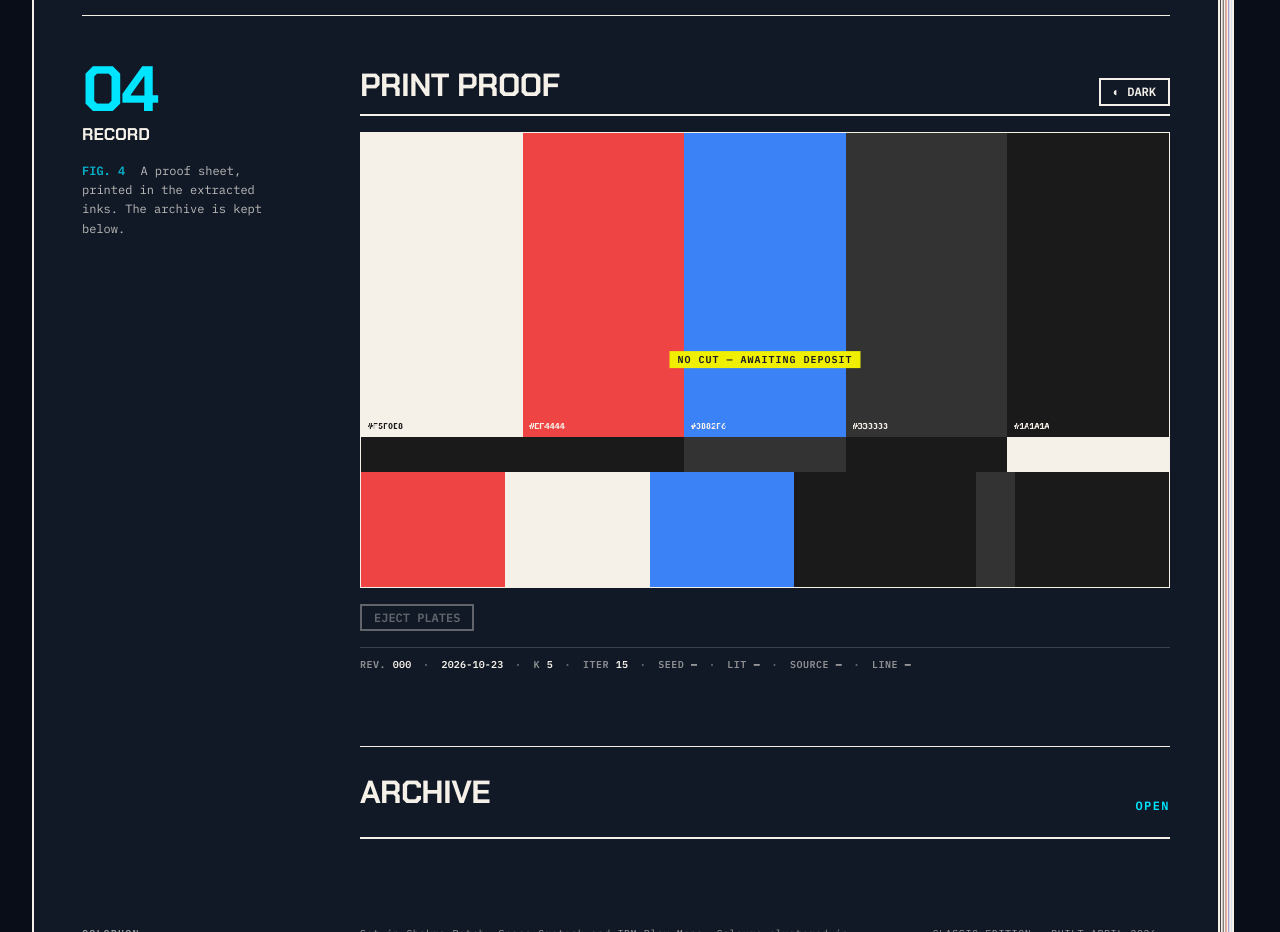
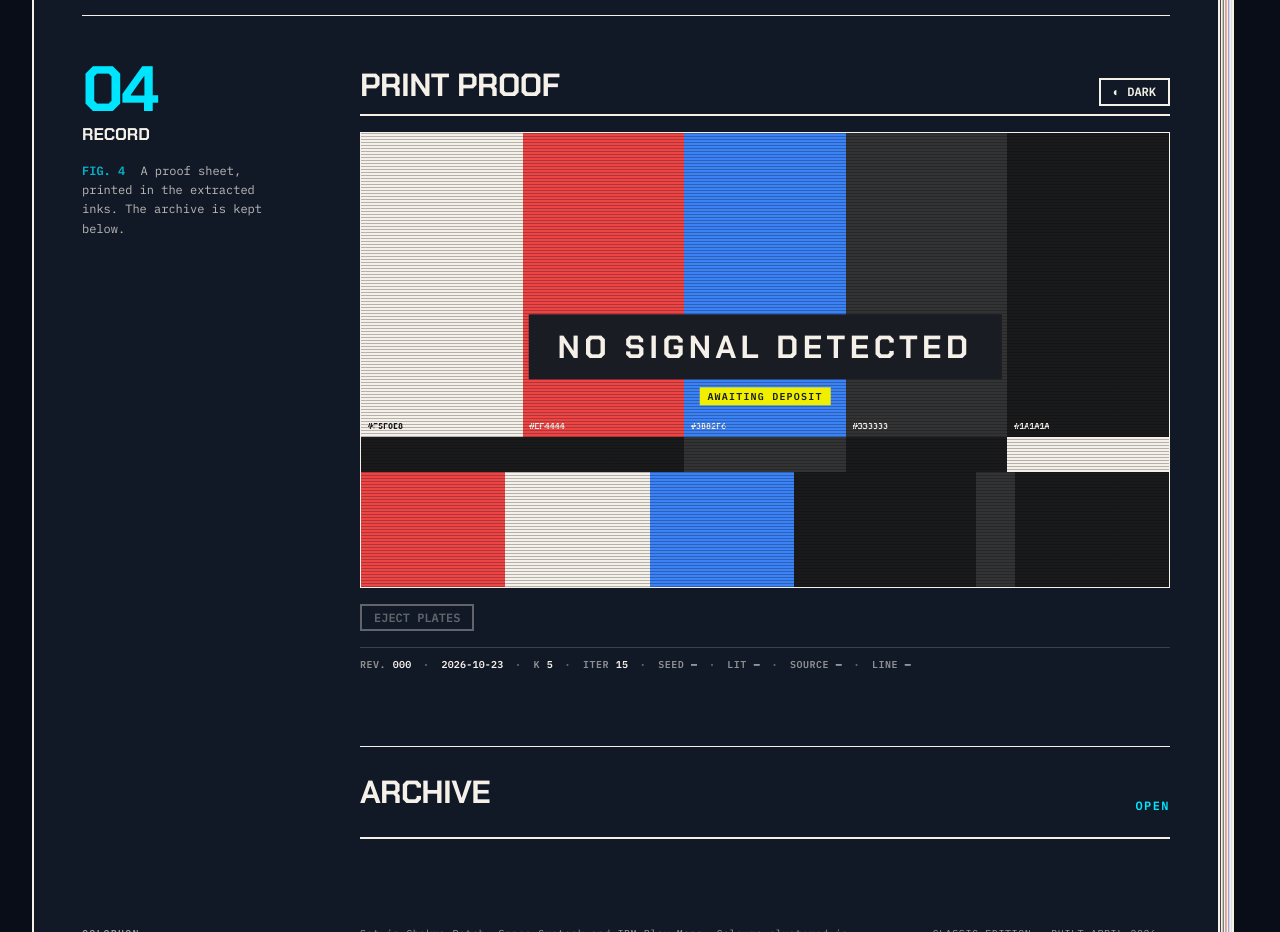
Before and after one commit to Ian9657/palette_extractor, a plain HTML site: page index.html in a window 1280 px wide. Shown: the part 1740-2672 px from the top of the page. Drawn offline with Linux system fonts and the light colour scheme.

Commit message:
Make the test card a dead channel: NO SIGNAL DETECTED, scanlines, tears
The state now reads as a set with no input: an OSD plate in Chakra Petch
with the reason as a small tag under it, static scanlines over the card,
and every few seconds a three-frame tear with a channel split. The tear
only runs while the card is on screen and never with reduced motion.

```diff
--- a/edition.css
+++ b/edition.css
@@ -996,16 +996,45 @@ h1, h2, h3, .title, .mockup-title,
     left: 50%;
     top: 50%;
     translate: -50% -50%;
+    z-index: 2;
+    display: none;
+    flex-direction: column;
+    align-items: center;
+    gap: var(--s1);
+    pointer-events: none;
+}
+/* the set's own on-screen message: an OSD plate in display type */
+.proof-nosignal {
+    background: var(--alert-ink);
+    color: var(--text-color);
+    font-family: var(--font-display);
+    font-weight: 700;
+    font-size: clamp(1rem, 2.6vw, 2rem);
+    letter-spacing: 0.14em;
+    line-height: 1;
+    padding: 0.55em 0.9em 0.5em;
+    white-space: nowrap;
+}
+.proof-why {
     background: var(--alert);
     color: var(--alert-ink);
+    font-family: 'IBM Plex Mono', monospace;
     font-size: var(--fs-micro);
     font-weight: 600;
-    letter-spacing: 0.1em;
+    letter-spacing: 0.12em;
     padding: 0.15rem 0.5rem;
     white-space: nowrap;
-    display: none;
 }
-.proof-stage.empty:not(.apart) .proof-empty-tag { display: block; }
+/* the card is a screen: static scanlines over it (DESIGN.md §3.3) */
+.proof-stage.empty:not(.apart)::before {
+    content: '';
+    position: absolute;
+    inset: 0;
+    z-index: 1;
+    pointer-events: none;
+    background: repeating-linear-gradient(to bottom, rgba(8, 13, 24, 0.28) 0 1px, transparent 1px 3px);
+}
+.proof-stage.empty:not(.apart) .proof-empty-tag { display: flex; }
 /* Nothing to take apart before a cut exists */
 .proof-controls .btn-export:disabled { opacity: 0.35; cursor: not-allowed; }
 .proof-screen:has(.proof-stage.empty) .proof-hint { visibility: hidden; }
--- a/proof.js
+++ b/proof.js
@@ -219,11 +219,48 @@
             f.fillStyle = inkOn(c);
             f.fillText(c.toUpperCase(), i * bw + 8 * S, H1 - 8 * S);
         });
-        $('proof-empty-tag').textContent = palette.isDefault ? 'NO CUT — AWAITING DEPOSIT' : 'NO CUT — SOURCE NOT KEPT';
+        const big = document.createElement('span'), why = document.createElement('span');
+        big.className = 'proof-nosignal'; big.textContent = 'NO SIGNAL DETECTED';
+        why.className = 'proof-why'; why.textContent = palette.isDefault ? 'AWAITING DEPOSIT' : 'SOURCE NOT KEPT';
+        $('proof-empty-tag').replaceChildren(big, why);
+        card = document.createElement('canvas');           // the clean card, to tear and restore
+        card.width = W; card.height = H;
+        card.getContext('2d').drawImage(f.canvas, 0, 0);
         $('proof-source').textContent = '—';
         $('proof-line').textContent = '—';
         plates.forEach((P, i) => { P.text = i === plates.length - 1 ? 'K' : `P${i + 1}`; });
     }
+
+    // No signal, now and then: a few horizontal bands tear sideways for
+    // three stepped frames with a channel split, then the card is whole
+    // again. Only while the card is on screen; never with reduced motion.
+    let card = null, glitchTimer = 0, onScreen = false;
+    function tear() {
+        if (!card || !stage.classList.contains('empty') || explode > 0) return;
+        const f = plates[0].ctx;
+        FX.split(stage, 220);
+        let frame = 0;
+        const step = () => {
+            f.drawImage(card, 0, 0);
+            if (frame < 3) {
+                for (let b = 0; b < 2 + (Math.random() * 3 | 0); b++) {
+                    const y = Math.random() * H | 0, h = (6 + Math.random() * 40) * S | 0;
+                    const dx = ((Math.random() < 0.5 ? -1 : 1) * (12 + Math.random() * 70) * S) | 0;
+                    f.drawImage(card, 0, y, W, h, dx, y, W, h);
+                    f.drawImage(card, 0, y, W, h, dx - Math.sign(dx) * W, y, W, h);   // wraps round
+                }
+                frame++;
+                setTimeout(step, 70);
+            }
+        };
+        step();
+    }
+    function scheduleTear() {
+        clearTimeout(glitchTimer);
+        if (still || !onScreen) return;
+        glitchTimer = setTimeout(() => { tear(); scheduleTear(); }, 2200 + Math.random() * 3800);
+    }
+    new IntersectionObserver(([e]) => { onScreen = e.isIntersecting; scheduleTear(); }).observe(stage);
 
     function keptThumb() {
         if (typeof thumbs !== 'object' || !palette) return null;
```
Also changed, not shown: DESIGN.md (+1 -1 lines).
